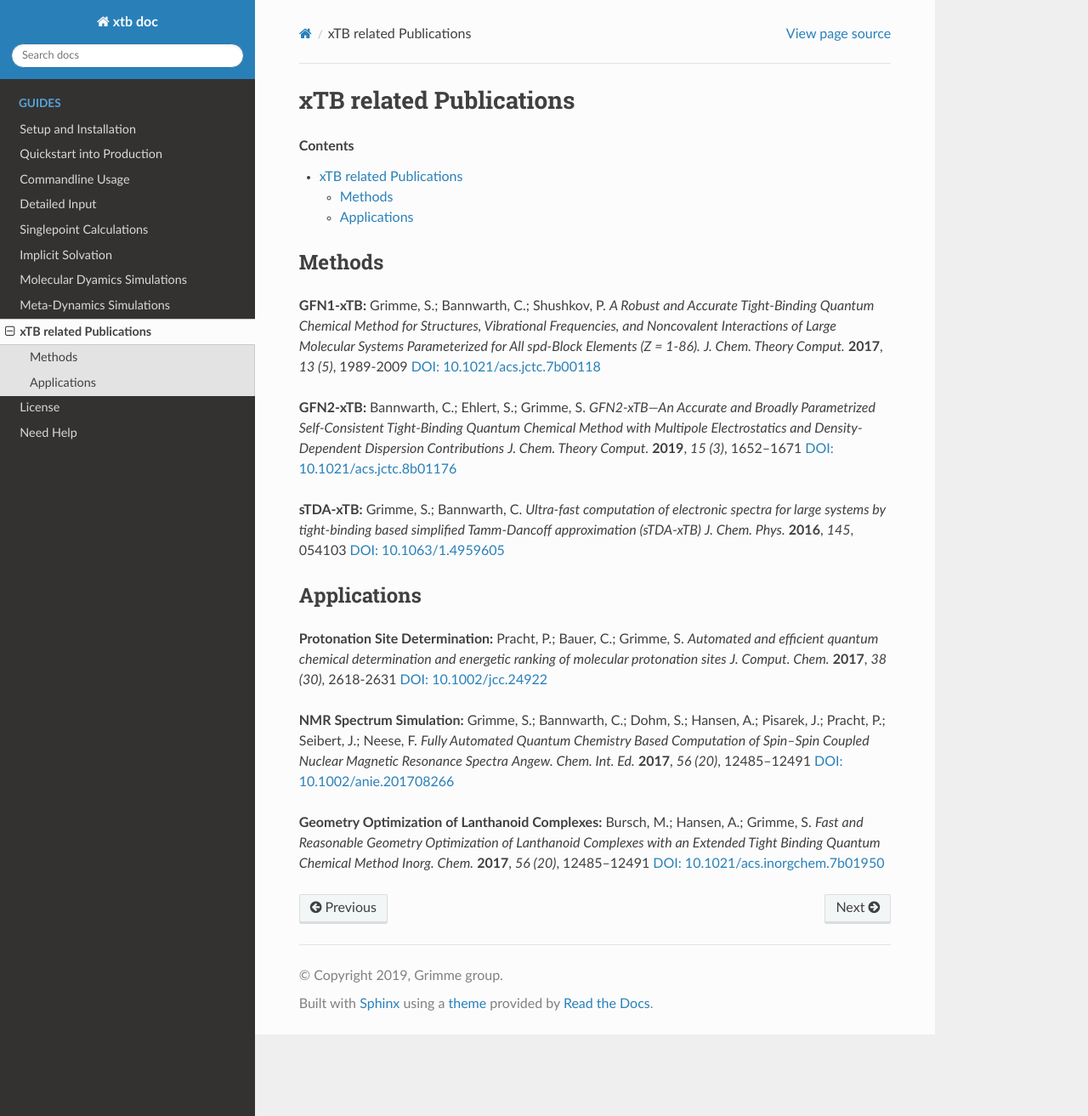
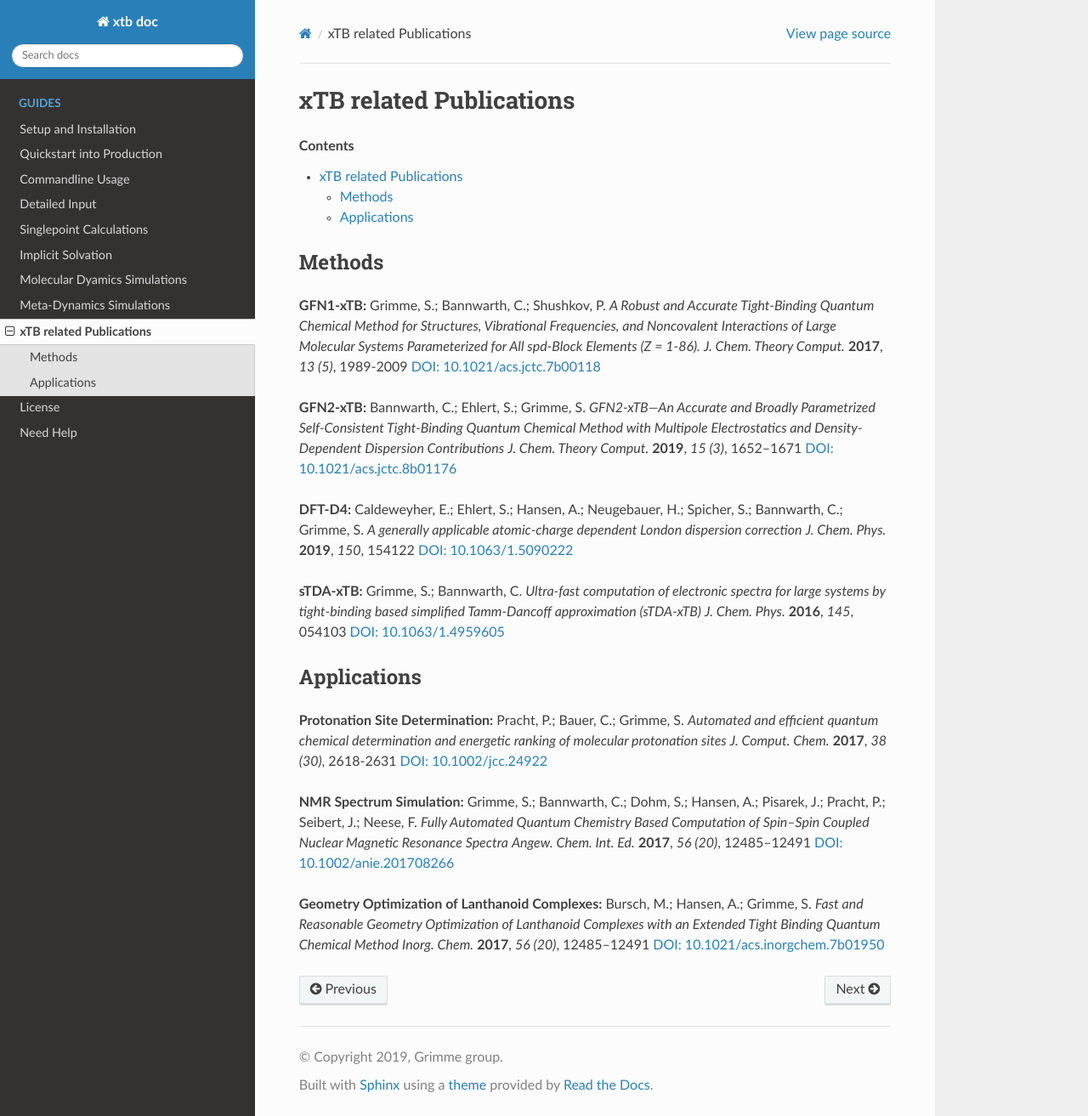
Before and after one commit to grimme-lab/xtb_docs, a Sphinx documentation site: the page built from source/xtbrelatedrefs.rst, in a window 1280 px wide and 1313 px high. Shown: the whole window at 85% size. Built offline with Sphinx 7.4.7 and the Read the Docs theme 2.0.0, drawn with Linux system fonts in a browser that asks for light colours.

Commit message:
Update xtbrelatedrefs.rst

```diff
--- a/source/xtbrelatedrefs.rst
+++ b/source/xtbrelatedrefs.rst
@@ -22,6 +22,10 @@ Self-Consistent Tight-Binding Quantum Chemical Method with Multipole Electrostat
 Density-Dependent Dispersion Contributions* *J. Chem. Theory Comput.* **2019**, *15 (3)*, 1652–1671
 `DOI: 10.1021/acs.jctc.8b01176 <https://pubs.acs.org/doi/10.1021/acs.jctc.8b01176>`_
 
+**DFT-D4:** Caldeweyher, E.; Ehlert, S.; Hansen, A.; Neugebauer, H.; Spicher, S.; Bannwarth, C.; Grimme, S.
+*A generally applicable atomic-charge dependent London dispersion correction* *J. Chem. Phys.* **2019**, *150*, 154122
+`DOI: 10.1063/1.5090222 <https://doi.org/10.1063/1.5090222>`_
+
 **sTDA-xTB:** Grimme, S.; Bannwarth, C.  *Ultra-fast computation of electronic spectra for large systems by tight-binding based simplified Tamm-Dancoff approximation (sTDA-xTB)* *J. Chem. Phys.* **2016**, *145*, 054103
 `DOI: 10.1063/1.4959605 <https://aip.scitation.org/doi/10.1063/1.4959605>`_
 
```
